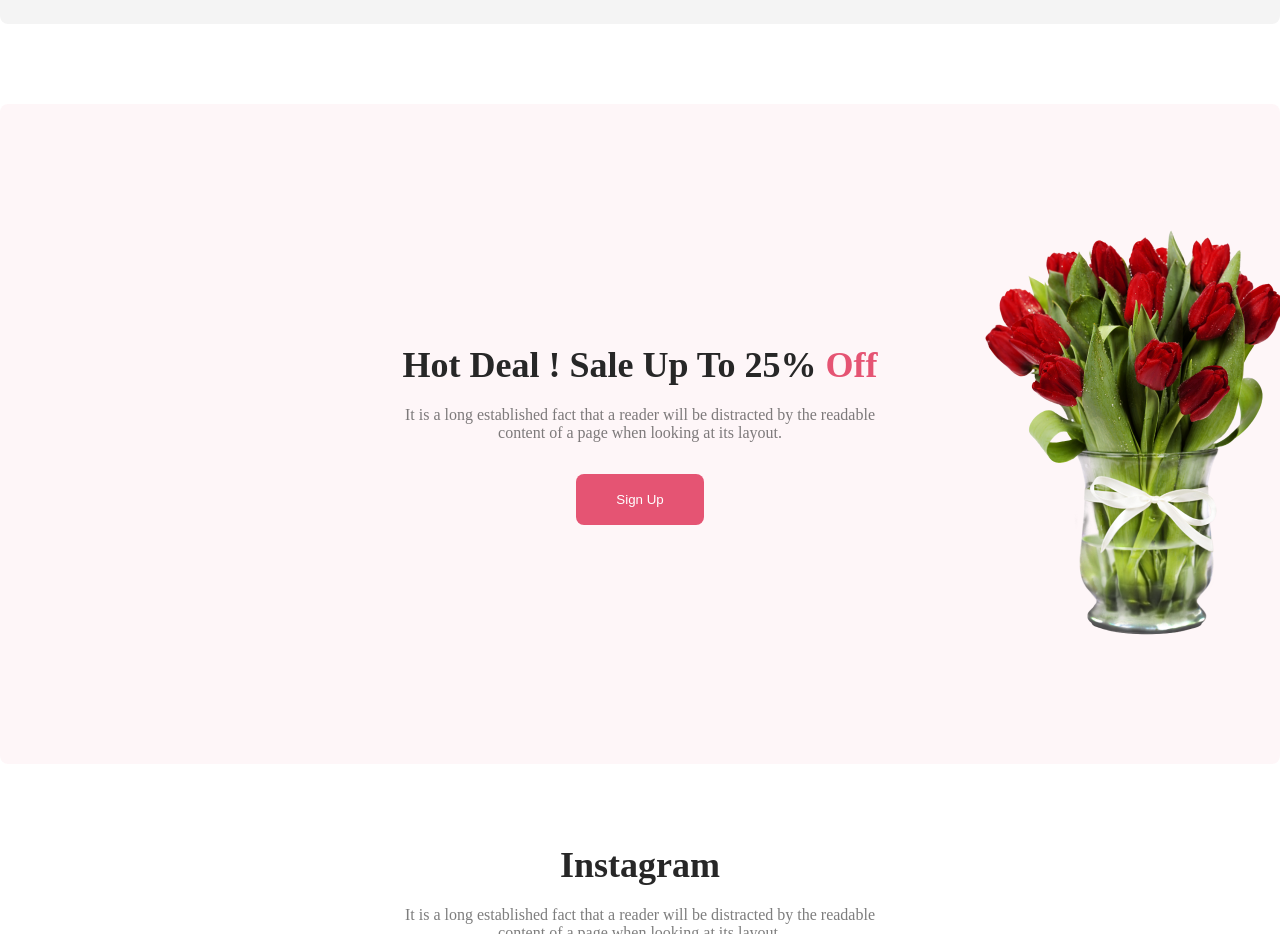
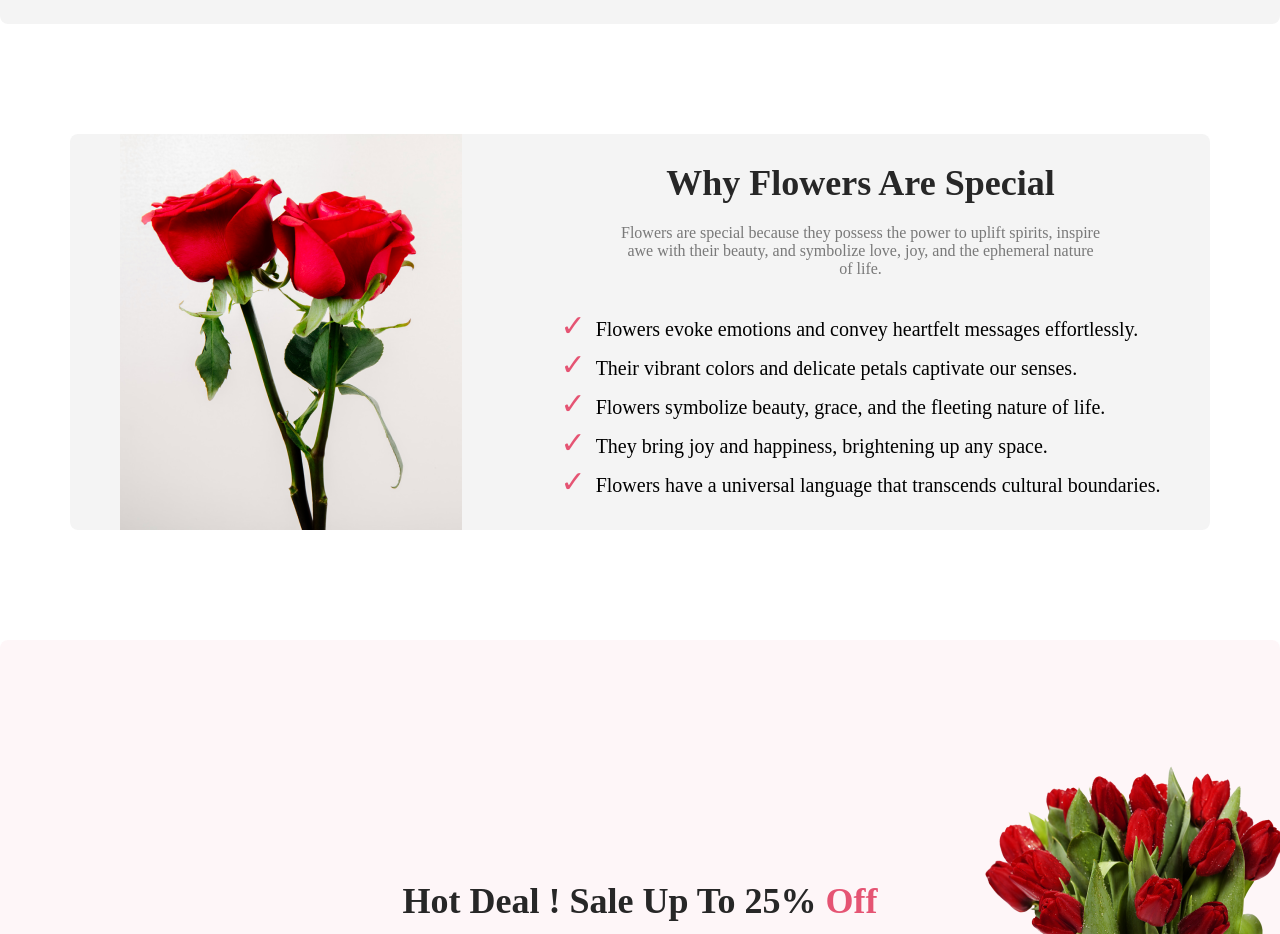
Before and after one commit to FSD-Tanvir/flower-shop, a plain HTML site: page index.html in a window 1280 px wide. Shown: the part 1720-2654 px from the top of the page. Drawn offline with Linux system fonts and the light colour scheme.

Commit message:
finished with added why flower section

```diff
--- a/index.html
+++ b/index.html
@@ -69,6 +69,23 @@
             </div>
         </div>
 
+        <!--This is Why Flower Section-->
+
+        <div class="why-flower">
+            <img src="./Flower Asset/Rectangle 6.png" alt="">
+            <div class="spaciality">
+                <h1 class="title-primary">Why Flowers Are Special </h1>
+                <p class="description-primary">Flowers are special because they possess the power to uplift spirits, inspire awe with their beauty, and symbolize love, joy, and the ephemeral nature of life.</p>
+                <ul>
+                    <li>Flowers evoke emotions and convey heartfelt messages effortlessly.</li>
+                    <li>Their vibrant colors and delicate petals captivate our senses.</li>
+                    <li>Flowers symbolize beauty, grace, and the fleeting nature of life.</li>
+                    <li>They bring joy and happiness, brightening up any space.</li>
+                    <li>Flowers have a universal language that transcends cultural boundaries.</li>
+                </ul>
+            </div>
+        </div>
+
         <!--This is Hot Deal Section-->
 
         <div class="hot-deal">
--- a/styles/style.css
+++ b/styles/style.css
@@ -18,8 +18,11 @@ CSS INDEX
 3. Banner Section
 4. Featured Section
 5. Advantage Section
-6. Hot Deal Section
-7. Instagram Section
+6. Why Flower Section
+7. Hot Deal Section
+8. Instagram Section
+9. Subscribe Section
+10.Footer Section
 
 ==================================*/
 
@@ -39,7 +42,7 @@ CSS INDEX
 .btn-primary{
     padding: 18px 40px;
     border-radius: 8px;
-    background: #E55473;
+    background: #e55473;
     border: none;
     color: #FFF;
     margin-top: 32px;
@@ -202,7 +205,40 @@ span{
 
 /*==================================
 
-6. Hot Deal Section
+6. Why Flower Section
+
+==================================*/
+
+.why-flower{
+    display: flex;
+    justify-content: space-around;
+    align-items: center;
+    max-width: 1140px;
+    margin: 110px auto;
+    border-radius: 8px;
+    background: rgba(39, 39, 39, 0.05);
+}
+
+ul {
+    list-style: none;
+    margin-top: 30px;
+}
+
+ul li{
+    font-size: 20px;
+    line-height: 36px;
+}
+
+ul li:before {
+    content: '✓';
+    padding-right: 10px;
+    color: #e55473;
+    font-size: 30px;
+}
+
+/*==================================
+
+7. Hot Deal Section
 
 ==================================*/
 
@@ -223,7 +259,7 @@ span{
 
 /*==================================
 
-7. Instagram Section
+8. Instagram Section
 
 ==================================*/
 
@@ -245,7 +281,7 @@ span{
 
 /*==================================
 
-8. Subscribe Section
+9. Subscribe Section
 
 ==================================*/
 
@@ -269,7 +305,7 @@ input{
 
 /*==================================
 
-9. Footer Section
+10. Footer Section
 
 ==================================*/
 
```
